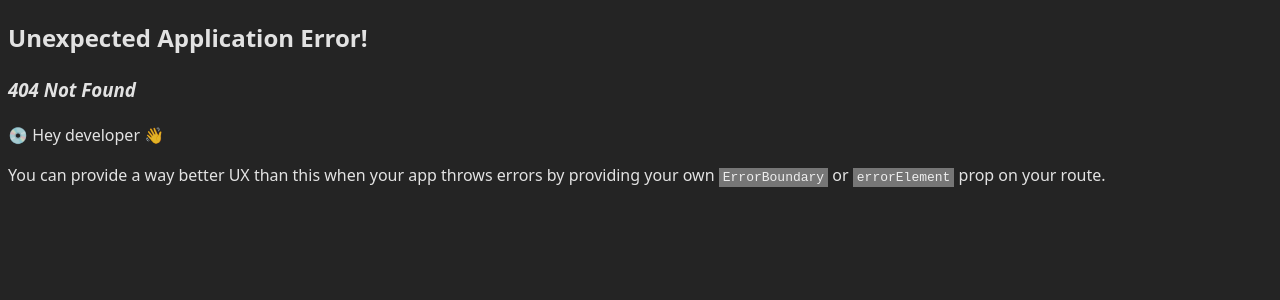
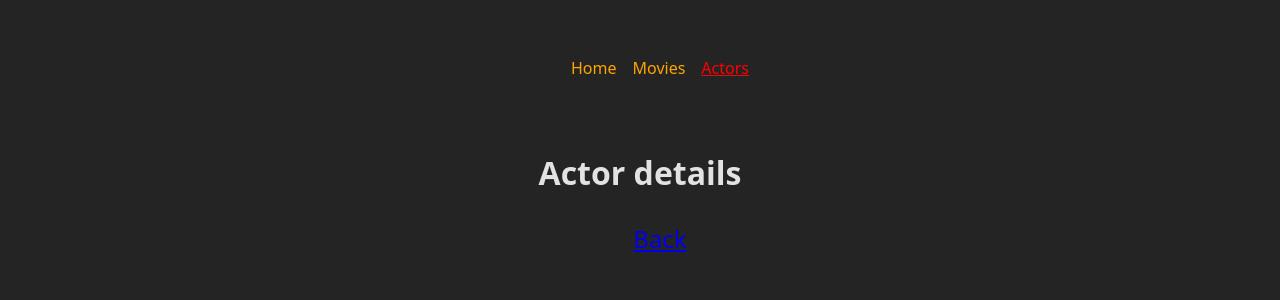
Before and after one commit to RadostinStAtanasov/Movie-Casting-Analyzer-Web-App, a React (Vite) app: page /actors/0 in a window 1280 px wide. Before the commit this address had no page. Shown: the top 300 px of the page. Built offline with nearby package versions, Linux system fonts and the light colour scheme.

Commit message:
actor details page almost ready only render movies

```diff
--- a/src/assets/pages/Actor.jsx
+++ b/src/assets/pages/Actor.jsx
@@ -1,5 +1,6 @@
 import { useState, useEffect } from "react";
 import Papa from "papaparse";
+import { Link } from "react-router-dom";
 
 export default function ActorPage() {
   const [rows, setRows] = useState([]);
@@ -21,10 +22,10 @@ export default function ActorPage() {
   return (
     <div className="app">
       <h1>Hello from Actors</h1>
-      <ul>
+      <ul style={{ textAlign: "center", fontSize: "28px" }}>
         {rows.map((item, index) => (
           <li key={index}>
-            {item.ID} | {item.FullName} | {item.BirthDate}
+            <Link to={`/actors/${item.ID}`}>{item.FullName}</Link>
           </li>
         ))}
       </ul>
--- /dev/null
+++ b/src/assets/pages/ActorDetails.jsx
@@ -0,0 +1,59 @@
+import { useParams, Link } from "react-router-dom";
+import { useState, useEffect } from "react";
+import Papa from "papaparse";
+
+export default function ActorDetailsPage() {
+  const params = useParams();
+  const id = params.actorId;
+
+  const [rows, setRows] = useState([]);
+  useEffect(() => {
+    async function getData() {
+      const response = await fetch("../../../roles.csv");
+      const reader = response.body.getReader();
+      const result = await reader.read(); // raw array
+      const decoder = new TextDecoder("utf-8");
+      const csv = decoder.decode(result.value); // the csv text
+      const results = Papa.parse(csv, { header: true }); // object with { data, errors, meta }
+      const rows = results.data; // array of objects
+      //console.log(rows);
+      setRows(rows);
+    }
+    getData();
+  }, []);
+
+  function actorAllMoviePrayed(rows, id) {
+    let actorAllMoviesAndRoles = [];
+    let actorMovieRoles = {};
+
+    for (let i = 0; i < rows.length; i++) {
+      if (rows[i].ActorID == id) {
+        actorMovieRoles.movieId = rows[i].MovieID;
+        actorMovieRoles.roleName = rows[i].RoleName;
+        actorAllMoviesAndRoles.push(actorMovieRoles);
+      }
+      actorMovieRoles = {};
+    }
+
+    console.log(actorAllMoviesAndRoles);
+    return actorAllMoviesAndRoles;
+  }
+
+  const resultActorDetails = actorAllMoviePrayed(rows, id);
+
+  return (
+    <>
+      <h1>Actor details</h1>
+      <ul style={{ textAlign: "center", fontSize: "24px" }}>
+        {resultActorDetails.map((item, index) => (
+          <li key={index}>
+            {item.roleName} | {item.movieId}
+          </li>
+        ))}
+        <Link to=".." relative="path">
+          Back
+        </Link>
+      </ul>
+    </>
+  );
+}
--- a/src/assets/pages/Movie.jsx
+++ b/src/assets/pages/Movie.jsx
@@ -28,14 +28,7 @@ export default function MoviePage({ id }) {
       <ul style={{ textAlign: "center", fontSize: "24px" }}>
         {rows.map((item, index) => (
           <li key={index}>
-            <Link
-              to={{
-                pathname: `/movies/${item.ID}`,
-                state: { title: item.title },
-              }}
-            >
-              {item.Title}
-            </Link>
+            <Link to={`/movies/${item.ID}`}>{item.Title}</Link>
           </li>
         ))}
       </ul>
```
Also changed, not shown: src/App.jsx (+4 -6 lines).
